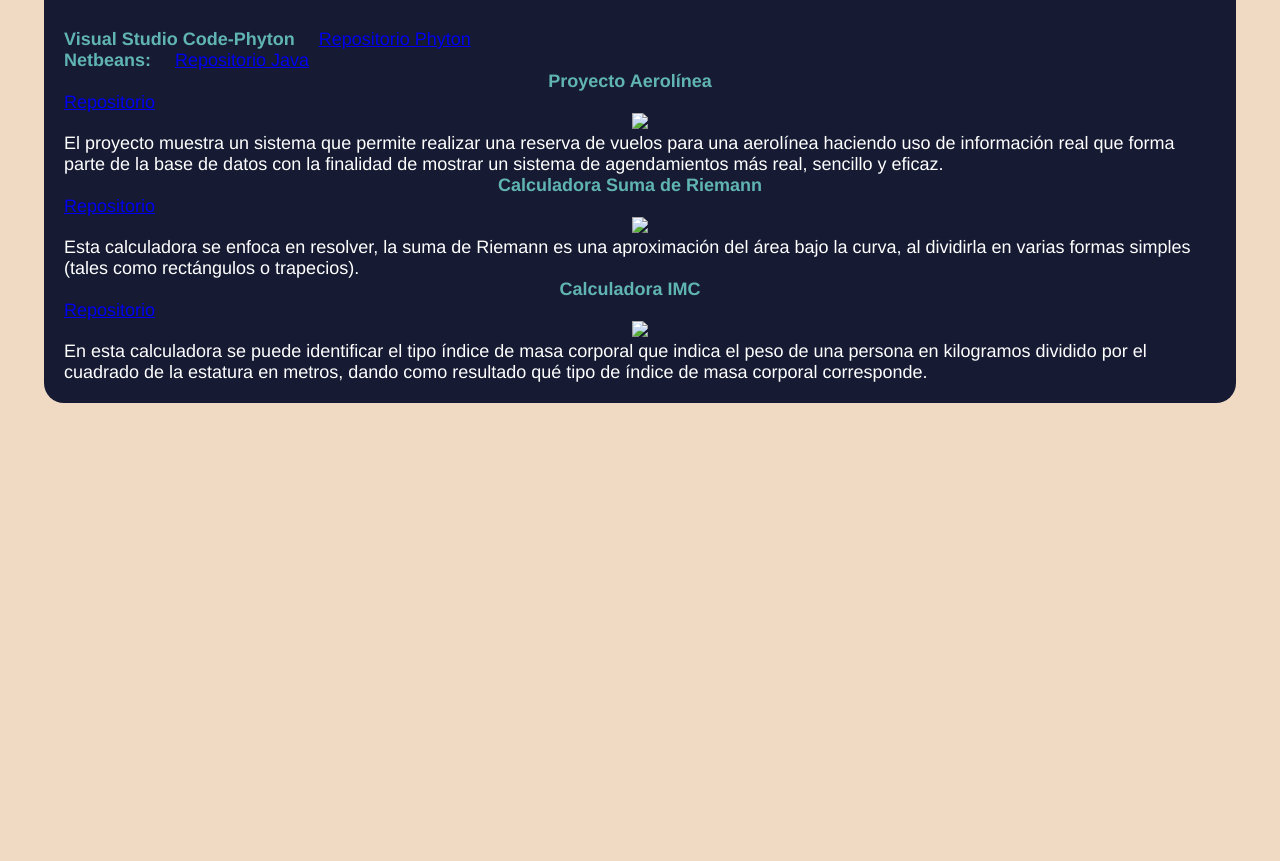
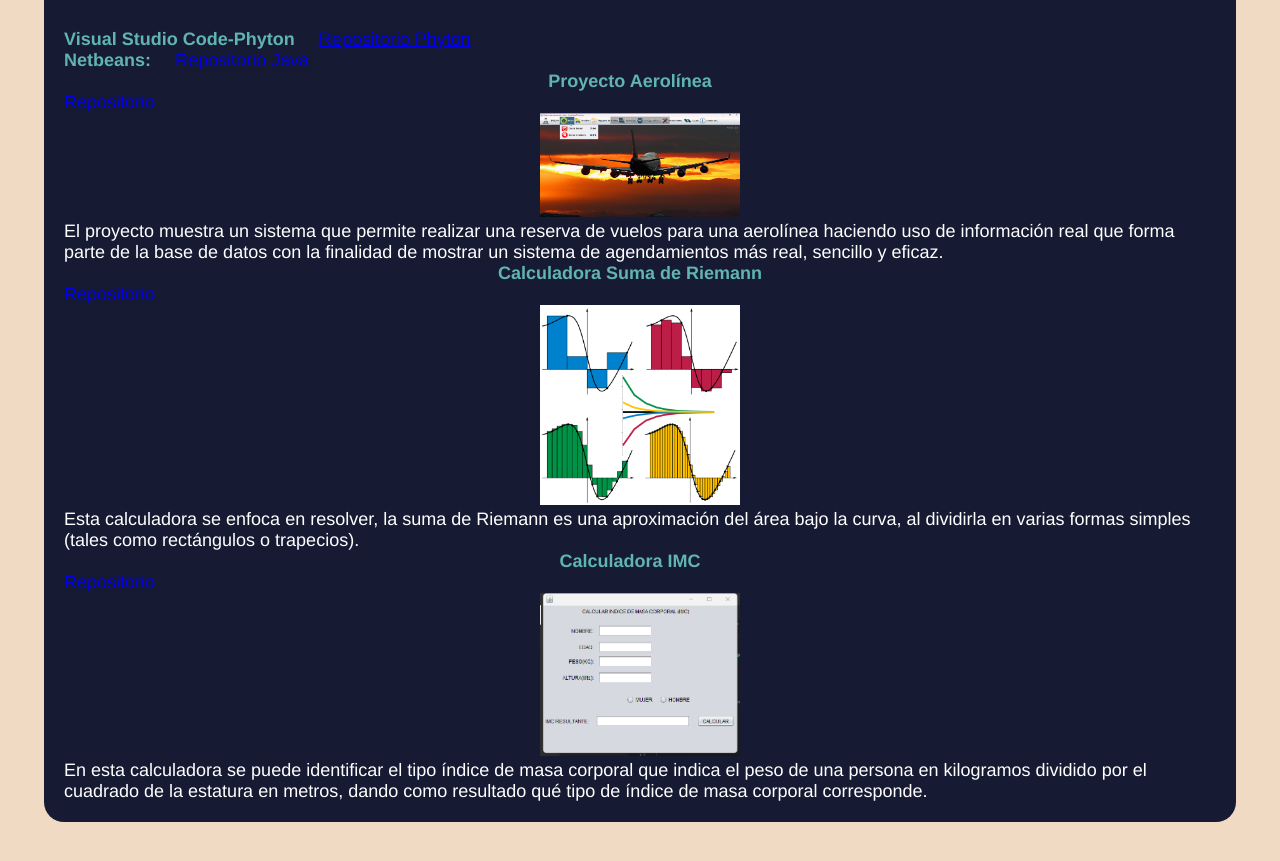
Before and after one commit to EvelynDiazQ/EvelynDiazQuintonewcv.github.io, a plain HTML site: page index.html in a window 1280 px wide. Shown: the part 1850-2711 px from the top of the page. Before the commit the page ends 2317 px from the top, so only its background shows below. Drawn offline with Linux system fonts and the light colour scheme; files that its build step writes are made by us from their sources; files whose address does not match are found by name.

Commit message:
Update index.html

```diff
--- a/index.html
+++ b/index.html
@@ -5,7 +5,7 @@
     <meta http-equiv="X-UA-Compatible" content="IE=edge">
     <meta name="viewport" content="width=device-width, initial-scale=1.0">
     <title>Hoja de vida</title>
-    <link rel="stylesheet" href="css/index.css">
+    <link rel="stylesheet" href="index.css">
     <link href="https://fonts.googleapis.com/css2?family=Roboto:wght@300;400&display=swap" rel="stylesheet">
 </head>
 <body>
@@ -98,7 +98,7 @@
         <center><p class="tituloInfo"> Proyecto Aerolínea</p></center>
         <p class="infoInfo"><a href="https://github.com/EvelynDiazQ/EvelynDiazQaerolinea.github.io.git" target="blank">Repositorio</a></p>
         <div>
-            <center><img src="imagenes/aerolinea.png" width="200"></center>
+            <center><img src="aerolinea.png" width="200"></center>
 
 
         </div>
@@ -111,7 +111,7 @@
         <center><p class="tituloInfo"> Calculadora Suma de Riemann</p></center>
         <p class="infoInfo"><a href="https://github.com/EvelynDiazQ/EvelynDiazQcalculadoraintegrales.github.io.git" target="blank">Repositorio</a></p>
         <div>
-                <center><img src="imagenes/riemann.png" width="200" ></center>
+                <center><img src="riemann.png" width="200" ></center>
 
 
         </div>
@@ -121,7 +121,7 @@
         <center><p class="tituloInfo">Calculadora IMC</p></center>
         <p class="infoInfo"><a href="https://github.com/EvelynDiazQ/EvelynDiazQcalculadoraimc.github.io.git" target="blank">Repositorio</a></p>
         <div>
-                <center><img src="imagenes/calimc.png" width="200"></center>
+                <center><img src="calimc.png" width="200"></center>
 
 
         </div>
```
